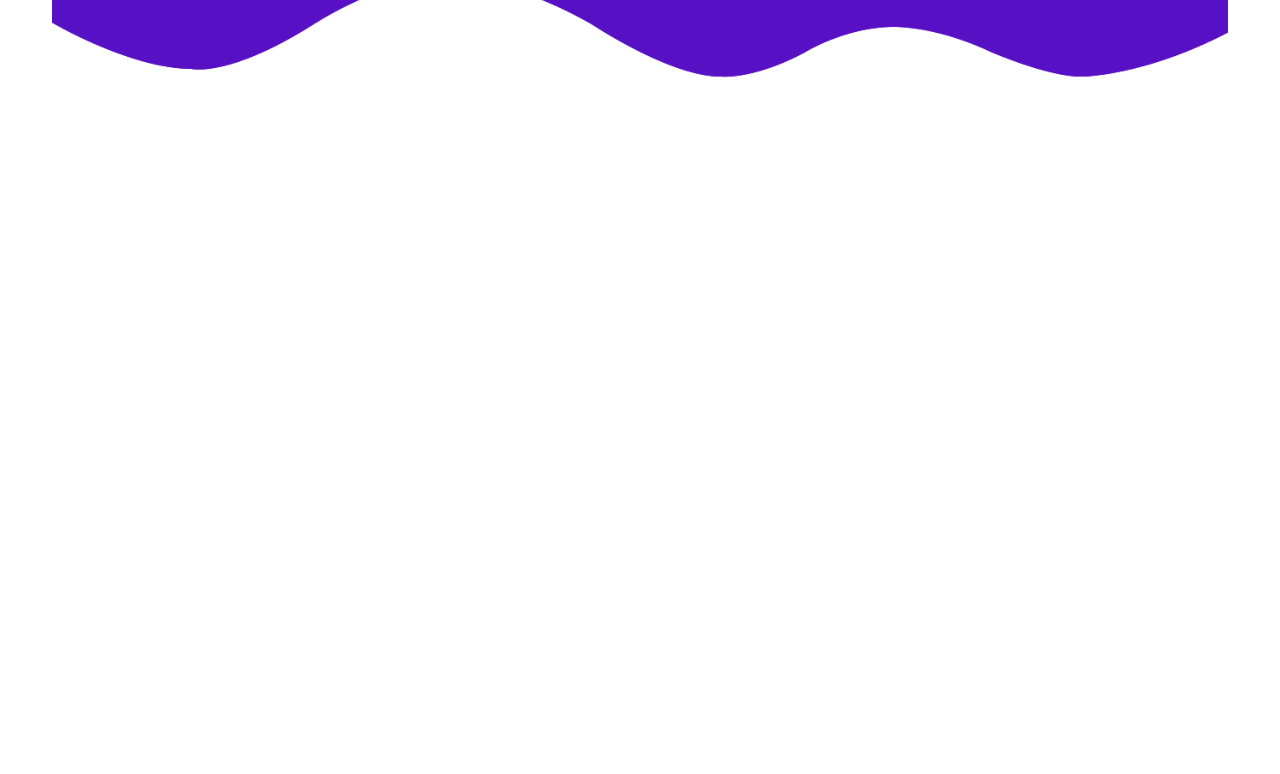
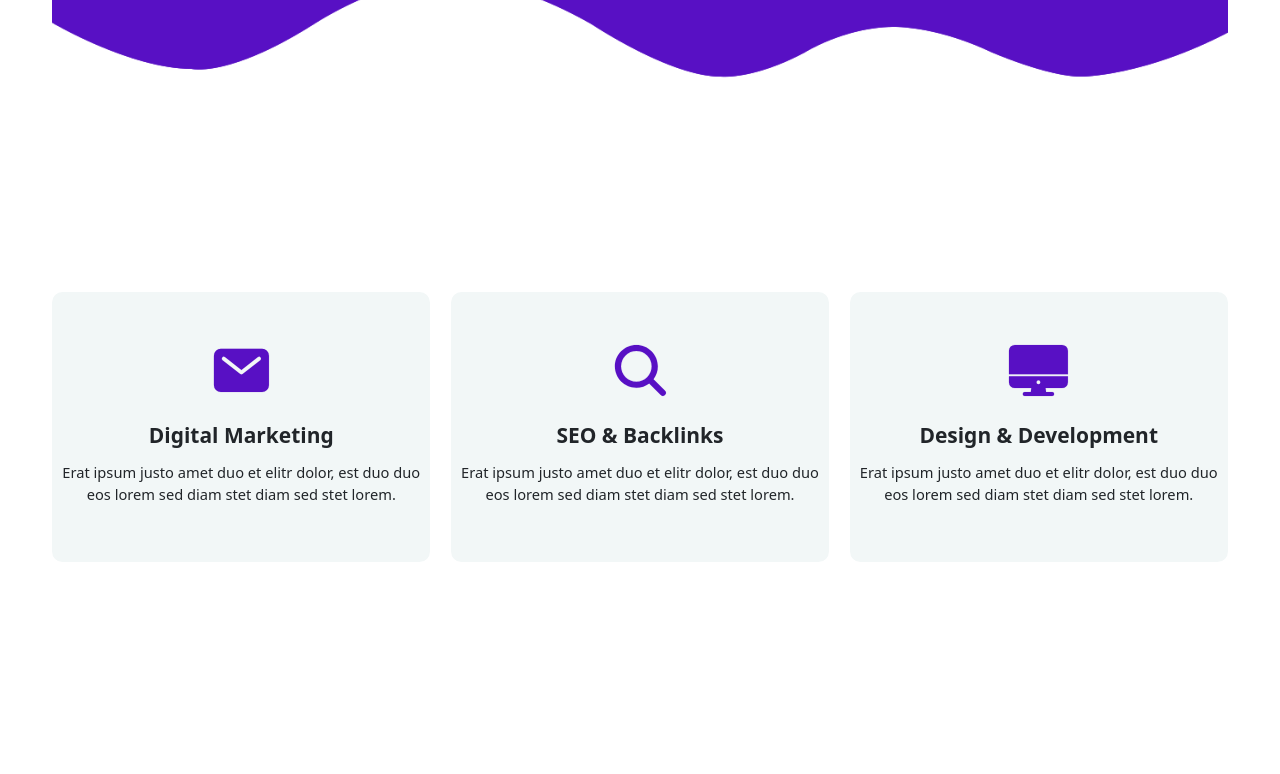
Before and after one commit to rahulrameshm0/Digital-Free-Website, a website: page index.html in a window 1280 px wide. Shown: the part 847-1621 px from the top of the page. Before the commit the page ends 927 px from the top, so only its background shows below. Drawn offline with nearby package versions, Linux system fonts and the light colour scheme.

Commit message:
feature section has been completed

```diff
--- a/index.html
+++ b/index.html
@@ -3,7 +3,12 @@
 <head>
     <link rel="stylesheet" href="style.css">
     <link rel="stylesheet" href="css/bootstrap.css">
+    <script type="module" src="https://unpkg.com/ionicons@7.1.0/dist/ionicons/ionicons.esm.js"></script>
+    <script nomodule src="https://unpkg.com/ionicons@7.1.0/dist/ionicons/ionicons.js"></script>
     <link href="https://cdn.jsdelivr.net/npm/bootstrap@5.3.3/dist/css/bootstrap.min.css" rel="stylesheet" integrity="sha384-QWTKZyjpPEjISv5WaRU9OFeRpok6YctnYmDr5pNlyT2bRjXh0JMhjY6hW+ALEwIH" crossorigin="anonymous">
+    <link rel="stylesheet" href="https://cdn.jsdelivr.net/npm/aos@2.3.4/dist/aos.css" />
+    <script src="https://cdn.jsdelivr.net/npm/aos@2.3.4/dist/aos.js"></script>
+
     <meta charset="UTF-8">
     <meta name="viewport" content="width=device-width, initial-scale=1.0">
     <title>DGital Agency</title>
@@ -22,7 +27,6 @@
         </ul>
    </nav>
 
-   <main>
     <header class="header">
         <div class="header__container">
             <div class="header__main">
@@ -40,7 +44,31 @@
         <img class="header__img" src="img/bg-bottom.png" alt="">
 
     </header>
+    <main>
+       <section class="section-feature">
+            <div class="container" data-aos="fade-up" data-aos-delay="300"  data-aos-anchor-placement="bottom-bottom">
+                <ion-icon class="container__icon" name="mail"></ion-icon>
+                <h3 class="container__head">Digital Marketing</h3>
+                <p class="container__text">Erat ipsum justo amet duo et elitr dolor, est duo duo eos lorem sed diam stet diam sed stet lorem.</p>
+            </div>
+            <div class="container"  data-aos="fade-up" data-aos-delay="400">
+                <ion-icon class="container__icon" name="search"></ion-icon>
+                <h3 class="container__head">SEO & Backlinks</h3>
+                <p class="container__text">Erat ipsum justo amet duo et elitr dolor, est duo duo eos lorem sed diam stet diam sed stet lorem.</p>
+            </div>
+            <div class="container" data-aos="fade-up" data-aos-delay="600">
+                <ion-icon class="container__icon"name="desktop"></ion-icon>
+                <h3 class="container__head">Design & Development</h3>
+                <p class="container__text">Erat ipsum justo amet duo et elitr dolor, est duo duo eos lorem sed diam stet diam sed stet lorem.</p>
+            </div>
+       </section>
    </main>
+
+   <script>
+        AOS.init();
+    </script>
+
+
 
     <!-- bootstrap JS -->
     <script src="https://cdn.jsdelivr.net/npm/bootstrap@5.3.3/dist/js/bootstrap.bundle.min.js" integrity="sha384-YvpcrYf0tY3lHB60NNkmXc5s9fDVZLESaAA55NDzOxhy9GkcIdslK1eN7N6jIeHz" crossorigin="anonymous"></script>
--- a/sass/Base/_animation.scss
+++ b/sass/Base/_animation.scss
@@ -36,6 +36,18 @@
         }
 
 }
+@keyframes fadeInUp{
+    0%{
+        opacity: 0;
+        transform: translateY(10rem);
+    }
+
+        100%{
+            opacity: 1;
+            transform: translateY(0);
+        }
+
+}
 
 @keyframes zoomIn{
     0%{
--- /dev/null
+++ b/sass/Components/_feature.scss
@@ -0,0 +1,29 @@
+.container{
+    text-align: center;
+    background-color: rgb(242, 247, 247);
+    padding:4.5rem 1.5rem;
+    border-radius: 1rem;
+    transition: transform all 0.3s ease;
+    // animation: fadeInUp 0.8s ease-out forwards;
+
+    &__head{
+        font-size: 2rem;
+        margin-top: 1.6rem;
+        font-weight: 600;
+    }
+
+    &__text{
+        font-size: 1.4rem;
+        margin-top: 1.2rem;
+    }
+
+    &__icon{
+        height: 6rem;
+        width: 6rem;
+        color: $background-color-violet;
+    }
+
+    &:hover{
+        transform: translateY(-1.5rem) scale(1.5);
+    }
+}
--- /dev/null
+++ b/sass/Pages/_home.scss
@@ -0,0 +1,6 @@
+.section-feature{
+    display: flex;
+    align-items: center;
+    padding: 18% 0;
+    gap:2rem;
+}
--- a/sass/main.scss
+++ b/sass/main.scss
@@ -7,3 +7,7 @@
 
 @import "Base/animation";
 @import "Base/base.scss";
+
+@import"Pages/home";
+
+@import"Components/feature";
```
Also changed, not shown: style.css, 1 other file.
